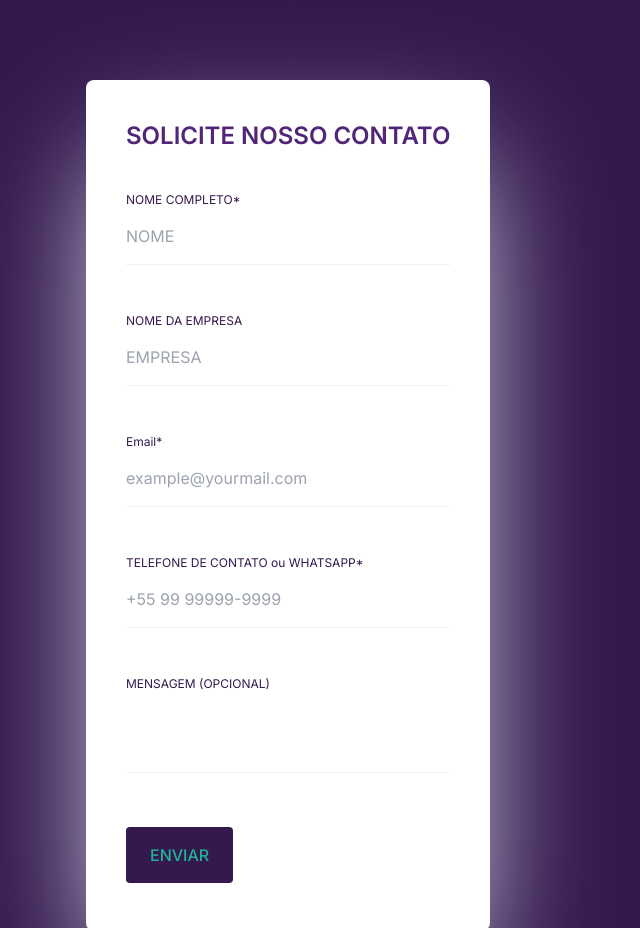
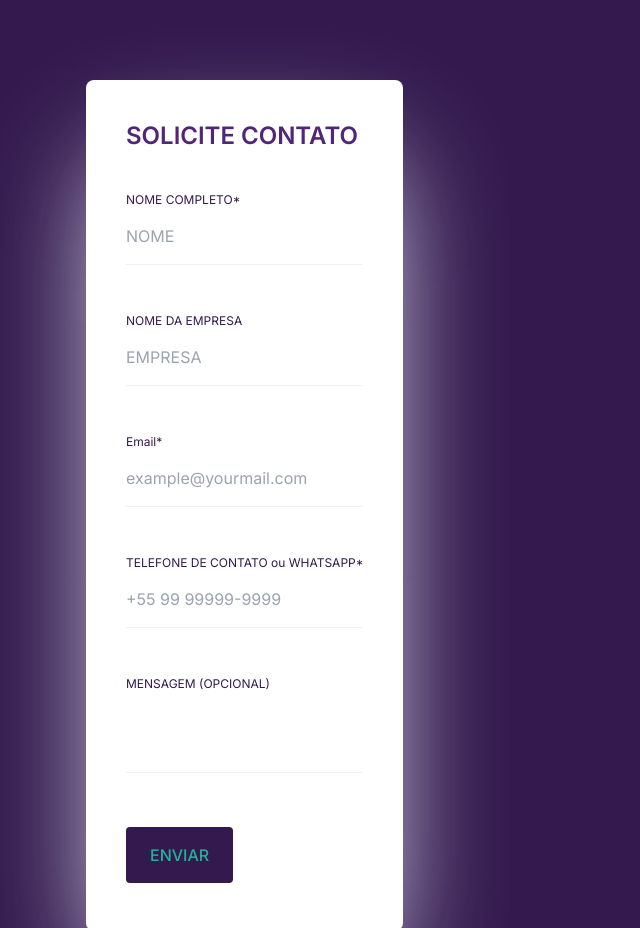
Before and after one commit to marnerrios/siteAngular, an Angular app: page / in a window 1280 px wide. Shown: the part 2980-3908 px from the top of the page, without its empty margins (0-640 px from the left). Built offline with nearby package versions, Linux system fonts and the light colour scheme.

Commit message:
Altera titulo do Contato

```diff
--- a/src/app/principal/principal.component.html
+++ b/src/app/principal/principal.component.html
@@ -1546,7 +1546,7 @@ class="pt-20 lg:pt-[120px] pb-20 lg:pb-[120px] bg-[#f3f4fe]"
         "
       >
         <h6 class="font-semibold mb-12 text-2xl md:text-[14px]">
-          SOLICITE NOSSO CONTATO
+          SOLICITE CONTATO
         </h6>
         <form [formGroup]="contactForm" (ngSubmit)="onSubmit()" >
           <div class="mb-12">
```
